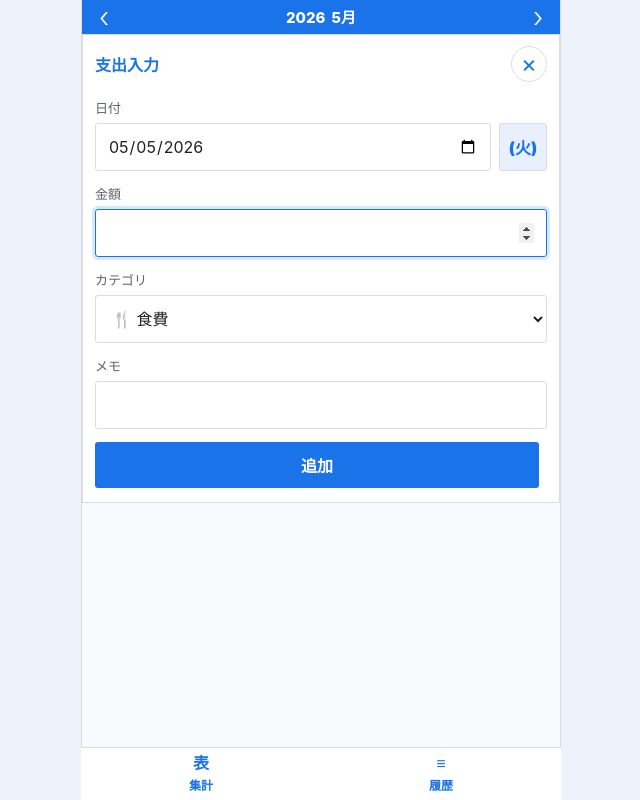
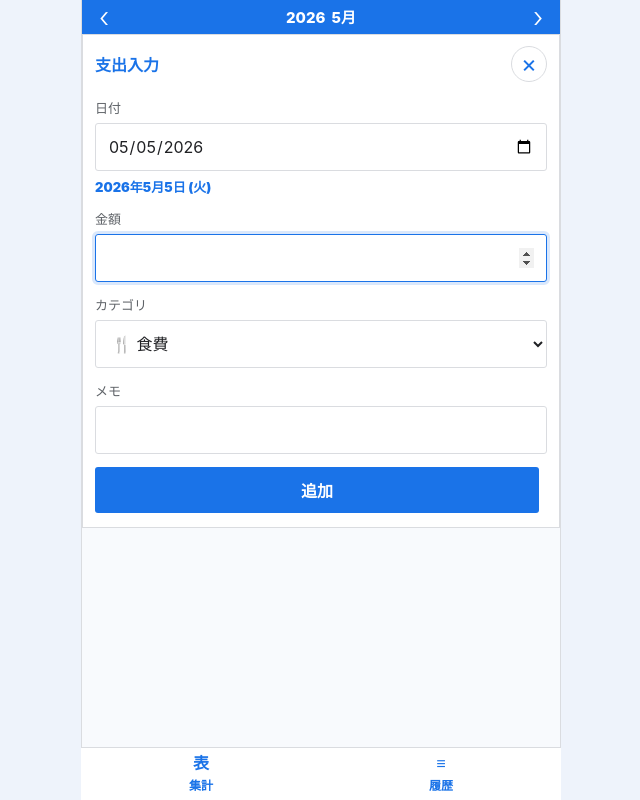
Before and after one commit to shuta338/kakeibo, a plain HTML site: page index.html in a window 1280 px wide. Both pictures are taken after a click on the button "支出を追加". Shown: the whole page, without its empty margins (319-959 px from the left). Drawn offline with Linux system fonts and the light colour scheme.

Commit message:
Add files via upload

```diff
--- a/app.js
+++ b/app.js
@@ -35,7 +35,7 @@
       entryForm: document.getElementById("entryForm"),
       entryId: document.getElementById("entryId"),
       dateInput: document.getElementById("dateInput"),
-      weekdayBadge: document.getElementById("weekdayBadge"),
+      datePreview: document.getElementById("datePreview"),
       amountInput: document.getElementById("amountInput"),
       categoryInput: document.getElementById("categoryInput"),
       memoInput: document.getElementById("memoInput"),
@@ -194,7 +194,7 @@
 
   function updateDatePreview() {
     var dateParts = getDateParts(elements.dateInput.value);
-    elements.weekdayBadge.textContent = dateParts.weekdayText;
+    elements.datePreview.textContent = dateParts.fullDate + " " + dateParts.weekdayText;
   }
 
   function render() {
--- a/index.html
+++ b/index.html
@@ -54,8 +54,8 @@
             <span>日付</span>
             <div class="date-control">
               <input id="dateInput" class="date-input" type="date" required>
-              <span class="weekday-badge" id="weekdayBadge">(火)</span>
             </div>
+            <small class="date-preview" id="datePreview"></small>
           </label>
 
           <label class="field">
--- a/service-worker.js
+++ b/service-worker.js
@@ -1,4 +1,4 @@
-const CACHE_NAME = "adfree-kakeibo-v32";
+const CACHE_NAME = "adfree-kakeibo-v33";
 const ASSETS = [
   "./",
   "./index.html",
--- a/styles.css
+++ b/styles.css
@@ -278,28 +278,19 @@ h2 {
 }
 
 .date-control {
-  position: relative;
-  display: grid;
-  grid-template-columns: minmax(0, 1fr) 48px;
-  gap: 8px;
-  align-items: center;
-}
-
-.weekday-badge {
-  display: grid;
-  min-height: 48px;
-  place-items: center;
-  border: 1px solid var(--line);
-  border-radius: 3px;
-  background: #e8f0fe;
-  color: var(--accent);
-  font-size: 16px;
-  font-weight: 900;
-  white-space: nowrap;
+  display: block;
 }
 
 .date-input {
   cursor: pointer;
+}
+
+.date-preview {
+  display: block;
+  min-height: 18px;
+  color: var(--accent);
+  font-size: 13px;
+  font-weight: 900;
 }
 
 .form-actions {
```
